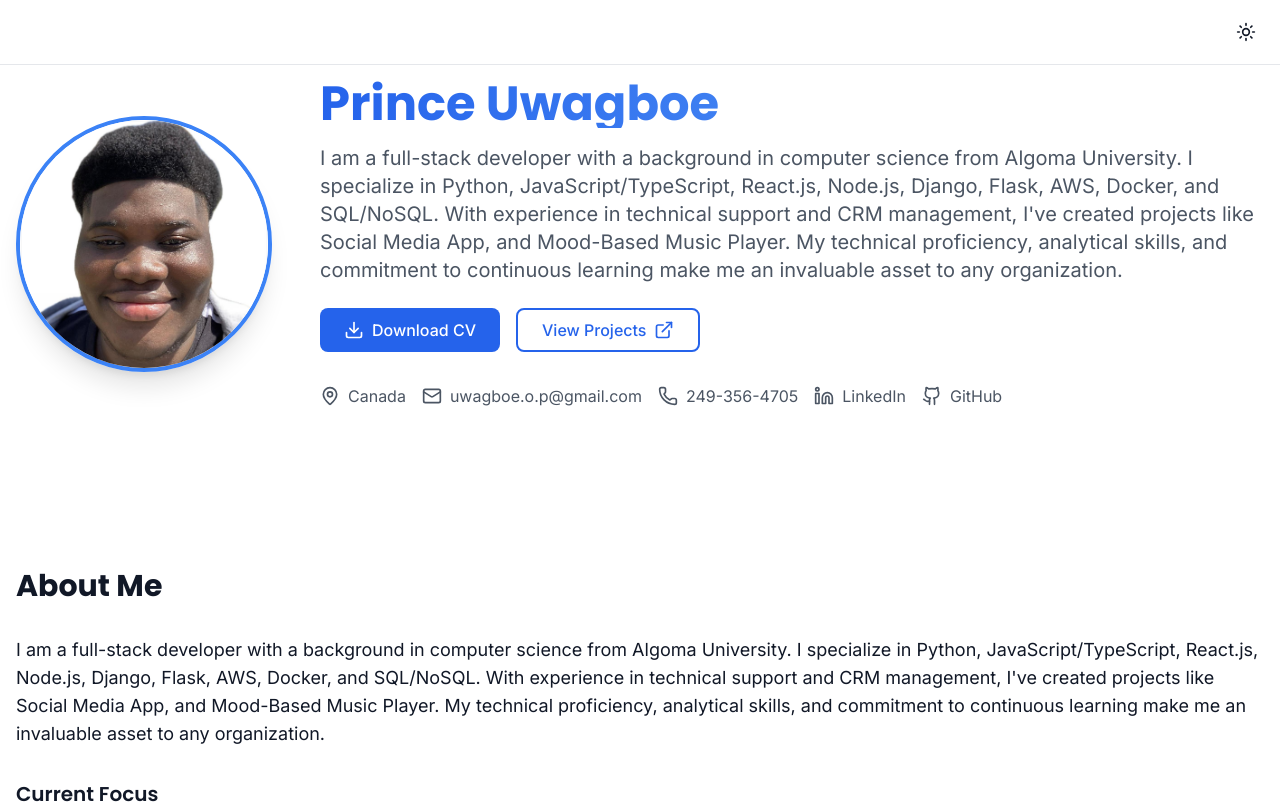
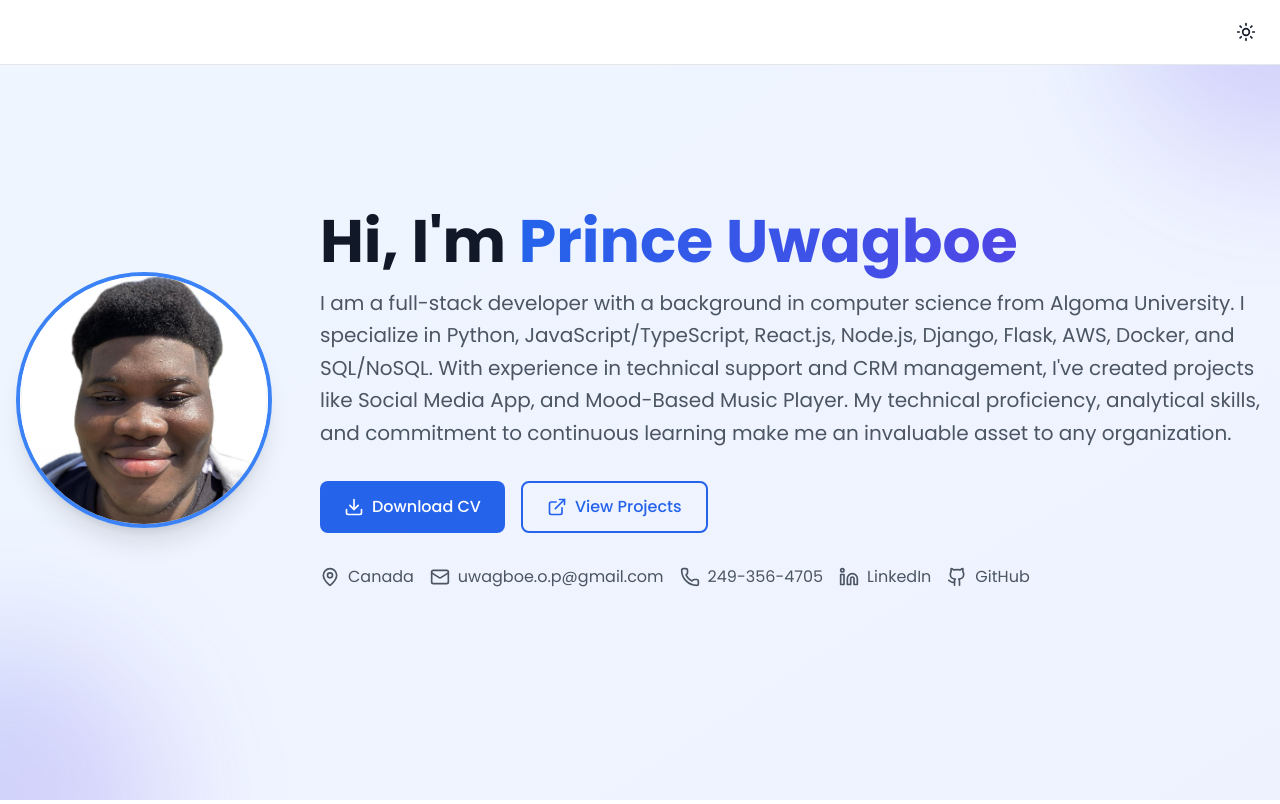
Before and after one commit to MrPrince419/resume-portfolio, a React (Vite) app: page / in a window 1280 px wide. Shown: the top 804 px of the page. Built offline with nearby package versions, Linux system fonts and the light colour scheme.

Commit message:
Update design with modern UI and improved visuals

```diff
--- a/src/components/Resume/index.tsx
+++ b/src/components/Resume/index.tsx
@@ -43,8 +43,14 @@ function Navbar() {
 // Hero Component
 function Hero() {
   return (
-    <section className="relative py-20 overflow-hidden">
-      <div className="container mx-auto px-4">
+    <section className="relative min-h-screen flex items-center py-20 overflow-hidden bg-gradient-to-br from-blue-50 to-indigo-50 dark:from-gray-900 dark:to-gray-800">
+      {/* Background decoration */}
+      <div className="absolute inset-0 overflow-hidden">
+        <div className="absolute -top-40 -right-40 w-80 h-80 rounded-full bg-gradient-to-br from-blue-600/20 to-purple-600/20 blur-3xl" />
+        <div className="absolute -bottom-40 -left-40 w-80 h-80 rounded-full bg-gradient-to-br from-blue-600/20 to-purple-600/20 blur-3xl" />
+      </div>
+
+      <div className="container mx-auto px-4 relative">
         <div className="flex flex-col lg:flex-row items-center gap-12">
           {/* Profile Image */}
           <motion.div
@@ -74,28 +80,31 @@ function Hero() {
               transition={{ duration: 0.5 }}
               className="text-center lg:text-left"
             >
-              <h1 className="text-4xl lg:text-5xl font-bold mb-4 bg-gradient-to-r from-blue-600 to-blue-400 bg-clip-text text-transparent">
+              <h1 className="text-4xl lg:text-6xl font-bold mb-4">
+                Hi, I'm{" "}
+                <span className="bg-gradient-to-r from-blue-600 to-indigo-600 bg-clip-text text-transparent">
                   {resumeData.personalInfo.name}
+                </span>
               </h1>
-              <p className="text-xl text-gray-600 dark:text-gray-400 mb-6">
+              <p className="text-xl text-gray-600 dark:text-gray-300 mb-8 leading-relaxed">
                 {resumeData.summary}
               </p>
 
               <div className="flex flex-col sm:flex-row gap-4 justify-center lg:justify-start mb-8">
                 <a
                   href="/resume.pdf"
-                  className="btn btn-primary inline-flex items-center justify-center gap-2"
+                  className="btn btn-primary"
                   download
                 >
-                  <Download className="w-5 h-5" />
+                  <Download className="w-5 h-5 mr-2" />
                   Download CV
                 </a>
                 <a
                   href="#projects"
-                  className="btn btn-outline inline-flex items-center justify-center gap-2"
+                  className="btn btn-outline"
                 >
+                  <ExternalLink className="w-5 h-5 mr-2" />
                   View Projects
-                  <ExternalLink className="w-5 h-5" />
                 </a>
               </div>
 
@@ -286,73 +295,50 @@ function Skills() {
 function Projects() {
   return (
     <section id="projects" className="py-20 bg-gray-50 dark:bg-gray-800">
-      <div className="container mx-auto px-4">
-        <motion.div
-          initial={{ opacity: 0 }}
-          whileInView={{ opacity: 1 }}
-          viewport={{ once: true }}
-          transition={{ duration: 0.5 }}
-        >
-          <h2 className="section-title text-center">Featured Projects</h2>
-          <p className="text-gray-600 dark:text-gray-400 text-center mb-12 max-w-2xl mx-auto">
-            Here are some of my recent projects that showcase my skills and experience in web development.
-          </p>
-        </motion.div>
-
-        <div className="grid grid-cols-1 md:grid-cols-2 gap-8">
+      <div className="container">
+        <h2 className="section-title">Featured Projects</h2>
+        <div className="grid grid-cols-1 md:grid-cols-2 lg:grid-cols-3 gap-8">
           {resumeData.projects.map((project, index) => (
             <motion.div
-              key={index}
+              key={project.name}
               initial={{ opacity: 0, y: 20 }}
               whileInView={{ opacity: 1, y: 0 }}
+              transition={{ duration: 0.5, delay: index * 0.1 }}
               viewport={{ once: true }}
-              transition={{ duration: 0.5, delay: index * 0.1 }}
-              className="card overflow-hidden group"
+              className="card group"
             >
               {project.image && (
-                <div className="relative h-48 overflow-hidden">
+                <div className="relative h-48 mb-6 rounded-lg overflow-hidden">
                   <img
-                    src={project.image}
+                    src={getAssetPath(project.image)}
                     alt={project.name}
-                    className="w-full h-full object-cover transform group-hover:scale-105 transition-transform duration-500"
+                    className="w-full h-full object-cover transform transition-transform duration-300 group-hover:scale-110"
                   />
-                  <div className="absolute inset-0 bg-gradient-to-t from-black/60 to-transparent opacity-0 group-hover:opacity-100 transition-opacity duration-300" />
                 </div>
               )}
-              <div className="p-6">
-                <div className="flex items-start justify-between mb-4">
-                  <h3 className="text-xl font-semibold text-gray-900 dark:text-white">
+              <h3 className="text-xl font-semibold mb-3 text-gray-900 dark:text-white">
                 {project.name}
               </h3>
-                </div>
-
-                <p className="text-gray-600 dark:text-gray-400 mb-4">
+              <p className="text-gray-600 dark:text-gray-300 mb-4">
                 {project.description}
               </p>
-
-                <div className="flex flex-wrap gap-2 mb-6">
-                  {project.technologies.map((tech, idx) => (
-                    <span
-                      key={idx}
-                      className="px-3 py-1 text-sm bg-blue-100 text-blue-800 dark:bg-blue-900 dark:text-blue-200 rounded-full"
-                    >
+              <div className="flex flex-wrap gap-2 mb-4">
+                {project.technologies.map((tech) => (
+                  <span key={tech} className="skill-tag">
                     {tech}
                   </span>
                 ))}
               </div>
-
-                <div className="flex items-center space-x-4">
+              <div className="flex gap-4 mt-auto">
                 {project.link && (
                   <a
                     href={project.link}
                     target="_blank"
                     rel="noopener noreferrer"
-                      className="btn btn-primary"
+                    className="btn btn-primary text-sm py-2"
                   >
-                      <span className="flex items-center space-x-2">
-                        <ExternalLink className="w-4 h-4" />
-                        <span>Live Demo</span>
-                      </span>
+                    <ExternalLink className="w-4 h-4 mr-2" />
+                    Live Demo
                   </a>
                 )}
                 {project.github && (
@@ -360,22 +346,19 @@ function Projects() {
                     href={project.github}
                     target="_blank"
                     rel="noopener noreferrer"
-                      className="btn btn-outline"
+                    className="btn btn-outline text-sm py-2"
                   >
-                      <span className="flex items-center space-x-2">
-                        <Github className="w-4 h-4" />
-                        <span>Source Code</span>
-                      </span>
+                    <Github className="w-4 h-4 mr-2" />
+                    View Code
                   </a>
                 )}
-                </div>
               </div>
             </motion.div>
           ))}
         </div>
       </div>
     </section>
-  )
+  );
 }
 
 // References Component
--- a/src/index.css
+++ b/src/index.css
@@ -1,7 +1,13 @@
-@import url('https://fonts.googleapis.com/css2?family=Inter:wght@400;500;600;700&family=Poppins:wght@400;500;600;700&display=swap');
+@import url('https://fonts.googleapis.com/css2?family=Poppins:wght@300;400;500;600;700&display=swap');
 
 :root {
-  font-family: Inter, system-ui, Avenir, Helvetica, Arial, sans-serif;
+  --primary: #2563eb;
+  --primary-dark: #1d4ed8;
+  --secondary: #64748b;
+  --accent: #f97316;
+  --background: #f8fafc;
+  --text: #0f172a;
+  font-family: 'Poppins', system-ui, sans-serif;
   line-height: 1.5;
   font-weight: 400;
 }
@@ -11,6 +17,7 @@ body {
   display: flex;
   min-width: 320px;
   min-height: 100vh;
+  @apply bg-gray-50 dark:bg-gray-900 text-gray-900 dark:text-gray-100;
 }
 
 #root {
@@ -25,20 +32,22 @@ body {
   html {
     scroll-behavior: smooth;
   }
-
-  body {
-    font-family: 'Inter', sans-serif;
-    @apply bg-white dark:bg-gray-900 text-gray-900 dark:text-gray-100;
-  }
-
-  h1, h2, h3, h4, h5, h6 {
-    font-family: 'Poppins', sans-serif;
-  }
 }
 
 @layer components {
+  .container {
+    @apply max-w-7xl mx-auto px-4 sm:px-6 lg:px-8;
+  }
+
+  .section-title {
+    @apply text-3xl md:text-4xl font-bold mb-8 text-center;
+    background: linear-gradient(to right, var(--primary), var(--accent));
+    -webkit-background-clip: text;
+    -webkit-text-fill-color: transparent;
+  }
+
   .btn {
-    @apply px-6 py-2 rounded-lg font-medium transition-all duration-200;
+    @apply inline-flex items-center justify-center px-6 py-3 rounded-lg font-medium transition-all duration-200;
   }
 
   .btn-primary {
@@ -50,17 +59,13 @@ body {
            dark:border-blue-500 dark:text-blue-500 dark:hover:bg-blue-500 dark:hover:text-white;
   }
 
-  .section-title {
-    @apply text-3xl font-bold mb-8 text-gray-900 dark:text-white;
+  .card {
+    @apply bg-white dark:bg-gray-800 rounded-xl shadow-lg p-6 transition-transform duration-300 hover:scale-105;
   }
 
-  .card {
-    @apply bg-white dark:bg-gray-800 rounded-xl shadow-lg transition-all duration-300
-           hover:shadow-xl dark:shadow-gray-900/30;
-  }
-
-  .progress-bar {
-    @apply h-2 rounded-full bg-blue-600 dark:bg-blue-500 transition-all duration-500;
+  .skill-tag {
+    @apply px-3 py-1 rounded-full text-sm font-medium bg-blue-100 text-blue-800
+           dark:bg-blue-900 dark:text-blue-200 m-1;
   }
 }
 
@@ -91,3 +96,14 @@ body {
     opacity: 1;
   }
 }
+
+/* Custom animations */
+@keyframes float {
+  0% { transform: translateY(0px); }
+  50% { transform: translateY(-10px); }
+  100% { transform: translateY(0px); }
+}
+
+.animate-float {
+  animation: float 3s ease-in-out infinite;
+}
```
Lines whose indentation alone changed are shown as unchanged.
